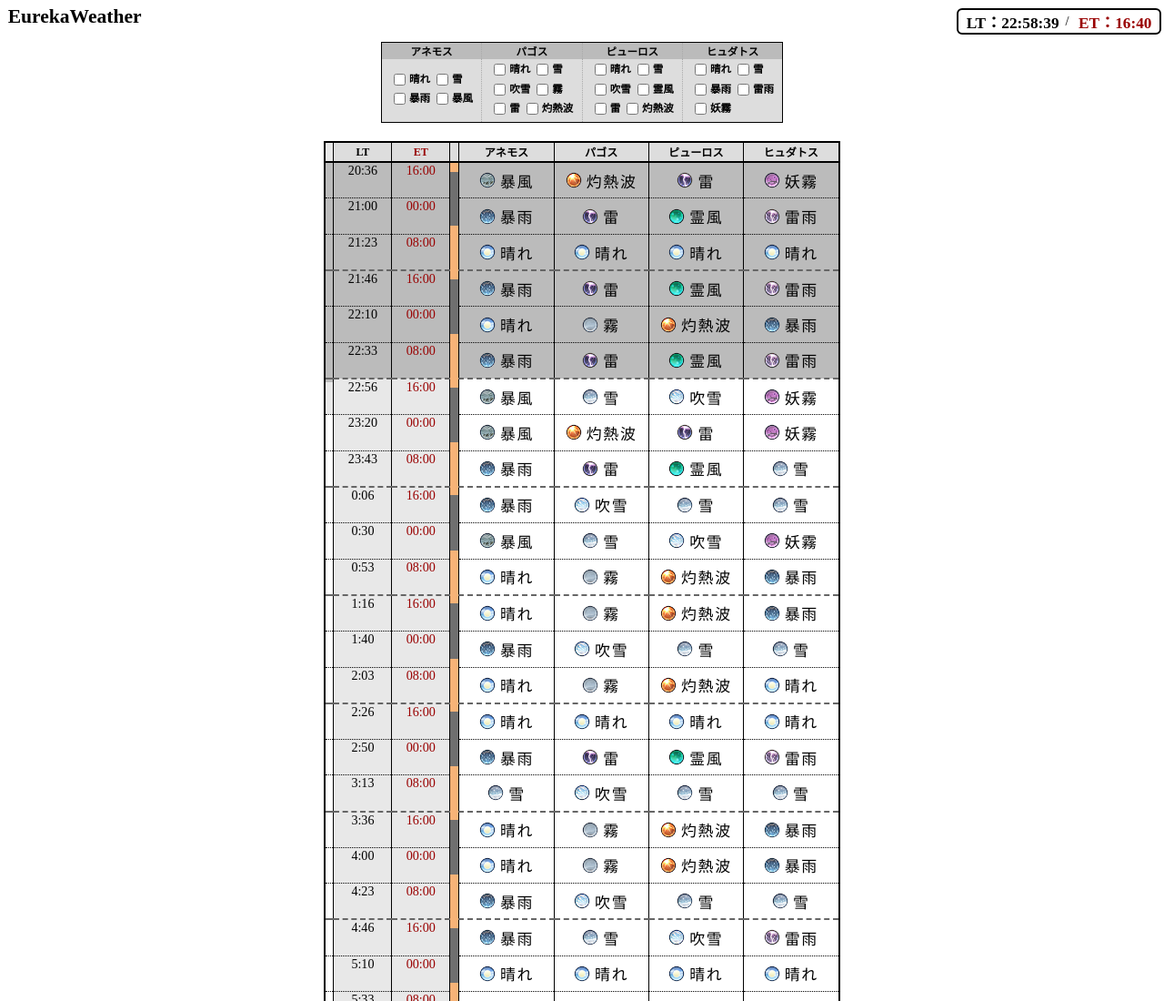
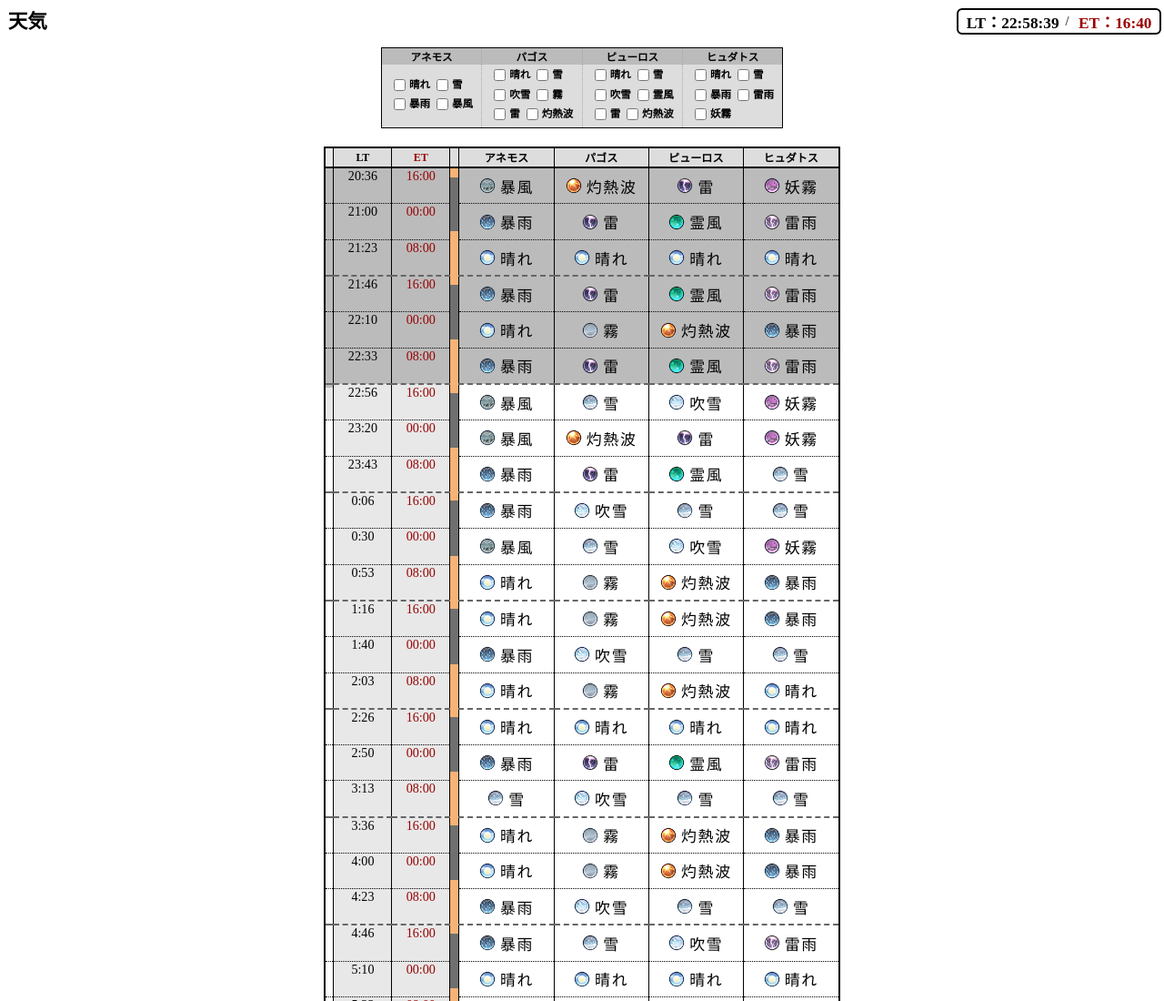
Before and after one commit to audola/EurekaWeather, a plain HTML site: page index.html in a window 1280 px wide. Shown: the top 1100 px of the page at 91% size. Drawn offline with Linux system fonts and the light colour scheme.

Commit message:
Add files via upload

```diff
--- a/index.html
+++ b/index.html
@@ -7,7 +7,7 @@
 
 <body>
     <div id="headerContainer">
-        <h1 id="headerText">EurekaWeather</h1>
+        <h1 id="headerText">天気</h1>
     </div>
 
     <div id="searchConditionContainer">
```
